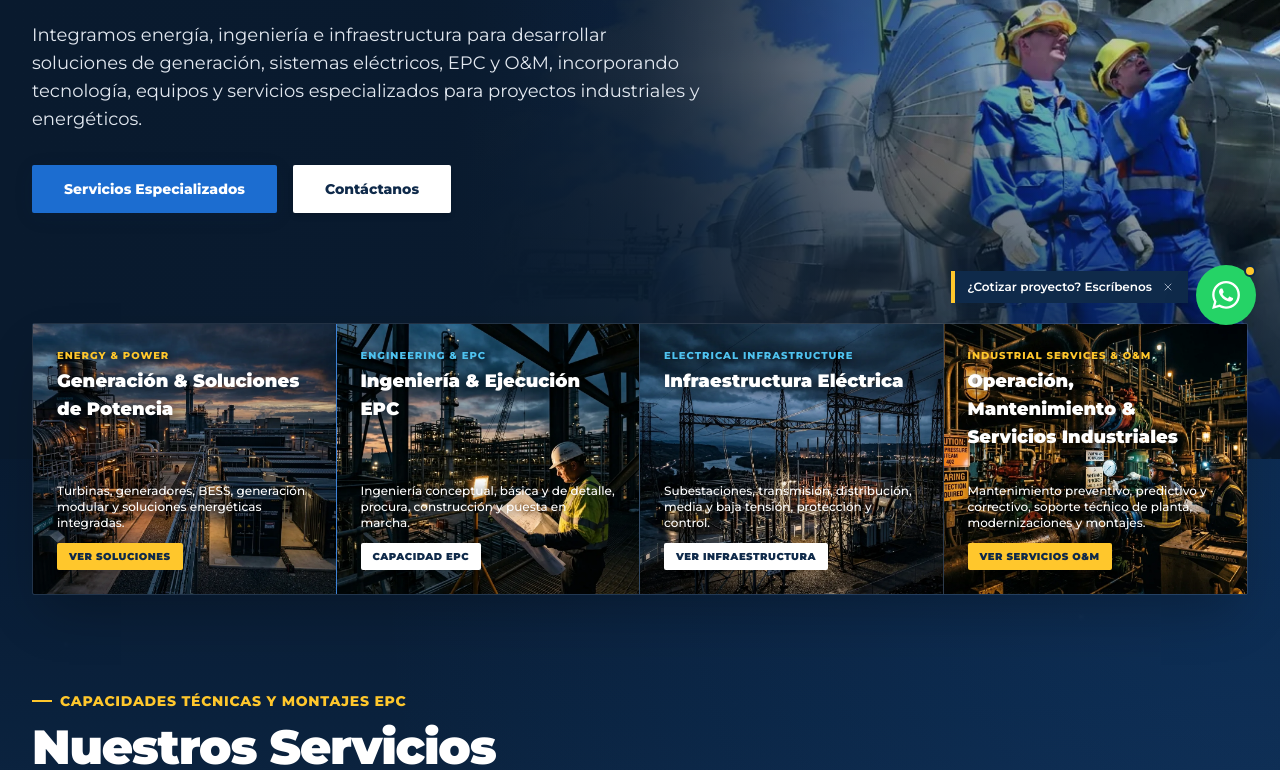
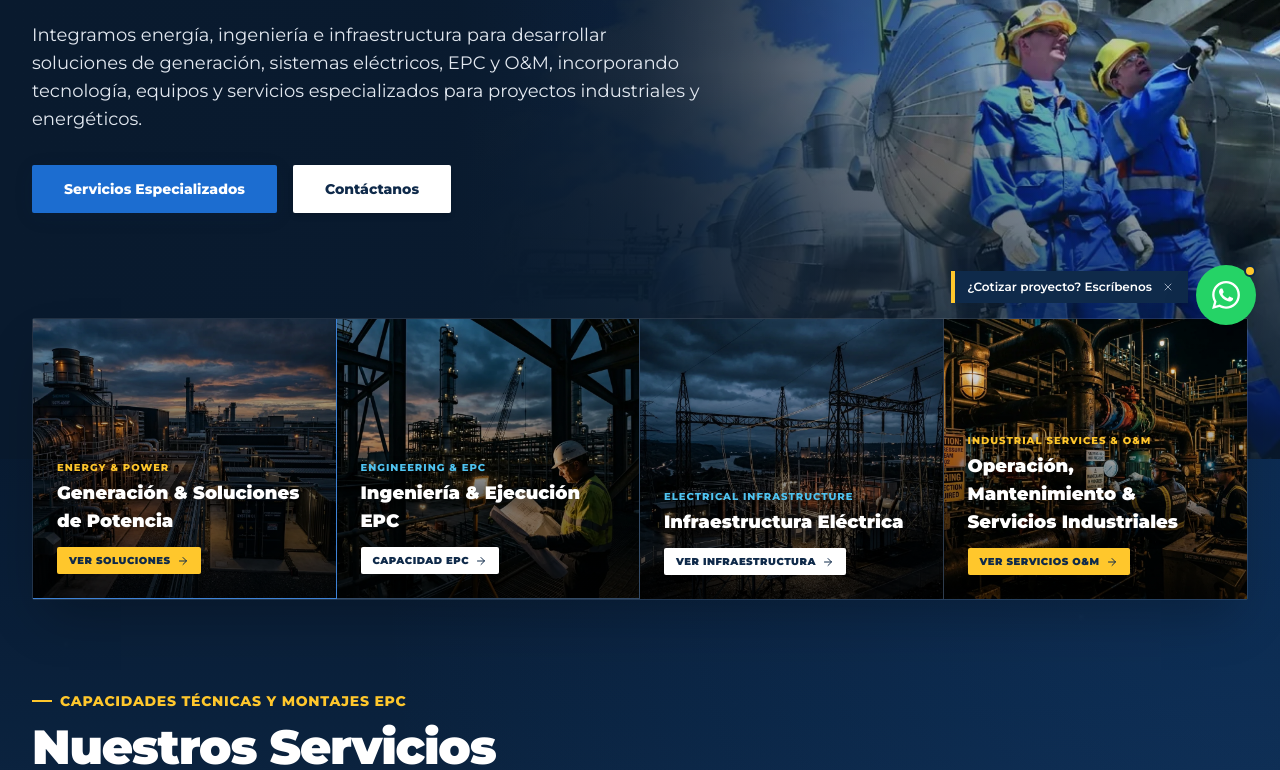
Before and after one commit to TeTcito/DAIMSAS, a React (Vite) app: page / in a window 1280 px wide. Shown: the part 451-1221 px from the top of the page. Built offline with nearby package versions, Linux system fonts and the light colour scheme.

Commit message:
feat(hero): tarjetas continuas con botones siempre visibles y despliegue suave del mensaje

```diff
--- a/src/components/Hero.jsx
+++ b/src/components/Hero.jsx
@@ -1,6 +1,67 @@
-import React from 'react';
+import React, { useState } from 'react';
+import { ChevronDown, ArrowRight } from 'lucide-react';
+
+const heroCards = [
+  {
+    id: 'power',
+    eyebrow: 'ENERGY & POWER',
+    eyebrowColor: 'text-amarillo-seguridad',
+    title: 'Generación & Soluciones de Potencia',
+    desc: 'Turbinas, generadores, BESS, generación modular y soluciones energéticas integradas.',
+    btnText: 'VER SOLUCIONES',
+    btnClass: 'bg-amarillo-seguridad hover:bg-amber-400 text-azul-marino',
+    btnHref: '#servicios',
+    image: '/assets/hero-card-power.webp',
+    alt: 'Generación y Soluciones de Potencia DAIM',
+    bgClass: 'bg-azul-daim',
+  },
+  {
+    id: 'epc',
+    eyebrow: 'ENGINEERING & EPC',
+    eyebrowColor: 'text-celeste-energia',
+    title: 'Ingeniería & Ejecución EPC',
+    desc: 'Ingeniería conceptual, básica y de detalle, procura, construcción y puesta en marcha.',
+    btnText: 'CAPACIDAD EPC',
+    btnClass: 'bg-white hover:bg-slate-100 text-azul-marino',
+    btnHref: '#servicios',
+    image: '/assets/hero-card-epc.webp',
+    alt: 'Ingeniería y Ejecución EPC DAIM',
+    bgClass: 'bg-azul-marino',
+  },
+  {
+    id: 'electrical',
+    eyebrow: 'ELECTRICAL INFRASTRUCTURE',
+    eyebrowColor: 'text-celeste-energia',
+    title: 'Infraestructura Eléctrica',
+    desc: 'Subestaciones, transmisión, distribución, media y baja tensión, protección y control.',
+    btnText: 'VER INFRAESTRUCTURA',
+    btnClass: 'bg-white hover:bg-slate-100 text-azul-marino',
+    btnHref: '#energia',
+    image: '/assets/hero-card-electrical.webp',
+    alt: 'Infraestructura Eléctrica DAIM',
+    bgClass: 'bg-azul-marino-dark',
+  },
+  {
+    id: 'om',
+    eyebrow: 'INDUSTRIAL SERVICES & O&M',
+    eyebrowColor: 'text-amarillo-seguridad',
+    title: 'Operación, Mantenimiento & Servicios Industriales',
+    desc: 'Mantenimiento preventivo, predictivo y correctivo, soporte técnico de planta, modernizaciones y montajes.',
+    btnText: 'VER SERVICIOS O&M',
+    btnClass: 'bg-amarillo-seguridad hover:bg-amber-400 text-azul-marino',
+    btnHref: '#servicios',
+    image: '/assets/hero-card-om.webp',
+    alt: 'Operación, Mantenimiento y Servicios Industriales DAIM',
+    bgClass: 'bg-azul-marino',
+  },
+];
 
 export default function Hero() {
+  const [activeCard, setActiveCard] = useState(null);
+
+  const toggleCard = (index) => {
+    setActiveCard((prev) => (prev === index ? null : index));
+  };
   return (
     <section
       id="hero"
@@ -67,144 +128,88 @@ export default function Hero() {
 
       {/* 4 Tarjetas Inferiores DAIM - Superpuestas al 50% en desktop */}
       <div className="relative lg:absolute lg:bottom-0 lg:left-0 lg:right-0 z-20 max-w-7xl mx-auto px-4 sm:px-6 lg:px-8 w-full translate-y-4 sm:translate-y-8 lg:translate-y-1/2">
-        <div className="grid grid-cols-1 sm:grid-cols-2 lg:grid-cols-4 gap-0 shadow-2xl overflow-hidden rounded-sm border border-white/10">
-
-          {/* Card 1: ENERGY & POWER */}
-          <div className="bg-azul-daim text-white p-4 sm:p-5 lg:p-6 relative overflow-hidden flex flex-col justify-between min-h-[190px] sm:min-h-[230px] lg:min-h-[270px] group border-b sm:border-b-0 border-r border-white/15">
+        <div className="grid grid-cols-1 sm:grid-cols-2 lg:grid-cols-4 gap-0 shadow-2xl rounded-sm border border-white/10">
+          {heroCards.map((card, idx) => {
+            const isActive = activeCard === idx;
+            return (
+              <div
+                key={card.id}
+                onClick={() => toggleCard(idx)}
+                role="button"
+                tabIndex={0}
+                onKeyDown={(e) => {
+                  if (e.key === 'Enter' || e.key === ' ') {
+                    e.preventDefault();
+                    toggleCard(idx);
+                  }
+                }}
+                className={`text-white p-4 sm:p-5 lg:p-6 relative overflow-hidden flex flex-col justify-end min-h-[200px] sm:min-h-[230px] lg:h-[280px] group border-b border-white/15 last:border-b-0 sm:border-b-0 sm:[&:nth-child(1)]:border-b sm:[&:nth-child(2)]:border-b sm:[&:nth-child(odd)]:border-r lg:border-b-0 lg:border-r lg:last:border-r-0 cursor-pointer select-none transition-all duration-500 ease-out hover:scale-[1.02] hover:z-20 hover:shadow-2xl ${
+                  card.bgClass
+                } ${
+                  isActive ? 'ring-2 ring-inset ring-amarillo-seguridad z-10' : ''
+                }`}
+              >
+                {/* Background Image with Zoom on Hover */}
                 <div className="absolute inset-0 pointer-events-none overflow-hidden">
                   <img
-                src="/assets/hero-card-power.webp"
-                alt="Generación y Soluciones de Potencia DAIM"
-                className="w-full h-full object-cover object-center transition-transform duration-700 group-hover:scale-105"
+                    src={card.image}
+                    alt={card.alt}
+                    className="w-full h-full object-cover object-center transition-transform duration-700 ease-out group-hover:scale-110"
                     loading="eager"
                     decoding="async"
                   />
+                  {/* Subtle dynamic overlay on active or hover */}
+                  <div
+                    className={`absolute inset-0 bg-gradient-to-t transition-opacity duration-500 ${
+                      isActive
+                        ? 'from-black/95 via-black/80 to-black/40 opacity-95'
+                        : 'from-black/90 via-black/50 to-transparent opacity-75 group-hover:opacity-85'
+                    }`}
+                  />
                 </div>
 
-            <div className="relative z-10">
-              <span className="text-[10px] font-extrabold tracking-widest text-amarillo-seguridad uppercase block mb-1 drop-shadow-[0_2px_4px_rgba(0,0,0,0.95)]">
-                ENERGY & POWER
+                {/* Content Block: Everything at bottom, smoothly glides up when active */}
+                <div className="relative z-10 w-full">
+                  {/* Header: Short title (Eyebrow) above Big Title */}
+                  <div className="transition-transform duration-700 ease-[cubic-bezier(0.16,1,0.3,1)]">
+                    <span
+                      className={`text-[10px] font-extrabold tracking-widest ${card.eyebrowColor} uppercase block mb-1 drop-shadow-[0_2px_4px_rgba(0,0,0,0.95)]`}
+                    >
+                      {card.eyebrow}
                     </span>
                     <h3 className="text-base sm:text-lg font-black text-white leading-tight drop-shadow-[0_2px_8px_rgba(0,0,0,0.95)]">
-                Generación & Soluciones de Potencia
+                      {card.title}
                     </h3>
                   </div>
 
-            <div className="relative z-10 mt-3 sm:mt-4">
-              <p className="text-[11px] sm:text-xs text-white font-medium leading-snug mb-3 drop-shadow-[0_1px_5px_rgba(0,0,0,0.95)]">
-                Turbinas, generadores, BESS, generación modular y soluciones energéticas integradas.
+                  {/* Expandable message ONLY beneath the title */}
+                  <div
+                    className={`transition-all duration-700 ease-[cubic-bezier(0.16,1,0.3,1)] overflow-hidden ${
+                      isActive
+                        ? 'max-h-36 opacity-100 mt-2.5 mb-2.5 pointer-events-auto'
+                        : 'max-h-0 opacity-0 mt-0 mb-0 pointer-events-none'
+                    }`}
+                  >
+                    <p className="text-[11px] sm:text-xs text-slate-200 font-medium leading-snug drop-shadow-[0_1px_5px_rgba(0,0,0,0.95)]">
+                      {card.desc}
                     </p>
+                  </div>
+
+                  {/* Action button: ALWAYS visible underneath the long title */}
+                  <div className="mt-2.5 sm:mt-3">
                     <a
-                href="#servicios"
-                className="inline-flex items-center space-x-1.5 px-3 py-1.5 bg-amarillo-seguridad hover:bg-amber-400 text-azul-marino font-black rounded-sm text-[10px] uppercase tracking-wider transition-all shadow-lg active:scale-95"
+                      href={card.btnHref}
+                      onClick={(e) => e.stopPropagation()}
+                      className={`inline-flex items-center space-x-1.5 px-3 py-1.5 ${card.btnClass} font-black rounded-sm text-[10px] uppercase tracking-wider transition-all shadow-lg active:scale-95`}
                     >
-                <span>VER SOLUCIONES</span>
+                      <span>{card.btnText}</span>
+                      <ArrowRight className="w-3 h-3" />
                     </a>
                   </div>
                 </div>
-
-          {/* Card 2: ENGINEERING & EPC */}
-          <div className="bg-azul-marino text-white p-4 sm:p-5 lg:p-6 relative overflow-hidden flex flex-col justify-between min-h-[190px] sm:min-h-[230px] lg:min-h-[270px] group border-b sm:border-b-0 border-r border-white/15">
-            <div className="absolute inset-0 pointer-events-none overflow-hidden">
-              <img
-                src="/assets/hero-card-epc.webp"
-                alt="Ingeniería y Ejecución EPC DAIM"
-                className="w-full h-full object-cover object-center transition-transform duration-700 group-hover:scale-105"
-                loading="eager"
-                decoding="async"
-              />
               </div>
-
-            <div className="relative z-10">
-              <span className="text-[10px] font-extrabold tracking-widest text-celeste-energia uppercase block mb-1 drop-shadow-[0_2px_4px_rgba(0,0,0,0.95)]">
-                ENGINEERING & EPC
-              </span>
-              <h3 className="text-base sm:text-lg font-black text-white leading-tight drop-shadow-[0_2px_8px_rgba(0,0,0,0.95)]">
-                Ingeniería & Ejecución EPC
-              </h3>
-            </div>
-
-            <div className="relative z-10 mt-3 sm:mt-4">
-              <p className="text-[11px] sm:text-xs text-white font-medium leading-snug mb-3 drop-shadow-[0_1px_5px_rgba(0,0,0,0.95)]">
-                Ingeniería conceptual, básica y de detalle, procura, construcción y puesta en marcha.
-              </p>
-              <a
-                href="#servicios"
-                className="inline-flex items-center space-x-1.5 px-3 py-1.5 bg-white hover:bg-slate-100 text-azul-marino font-black rounded-sm text-[10px] uppercase tracking-wider transition-all shadow-lg active:scale-95"
-              >
-                <span>CAPACIDAD EPC</span>
-              </a>
-            </div>
-          </div>
-
-          {/* Card 3: ELECTRICAL INFRASTRUCTURE */}
-          <div className="bg-azul-marino-dark text-white p-4 sm:p-5 lg:p-6 relative overflow-hidden flex flex-col justify-between min-h-[190px] sm:min-h-[230px] lg:min-h-[270px] group border-b sm:border-b-0 border-r border-white/15">
-            <div className="absolute inset-0 pointer-events-none overflow-hidden">
-              <img
-                src="/assets/hero-card-electrical.webp"
-                alt="Infraestructura Eléctrica DAIM"
-                className="w-full h-full object-cover object-center transition-transform duration-700 group-hover:scale-105"
-                loading="eager"
-                decoding="async"
-              />
-            </div>
-
-            <div className="relative z-10">
-              <span className="text-[10px] font-extrabold tracking-widest text-celeste-energia uppercase block mb-1 drop-shadow-[0_2px_4px_rgba(0,0,0,0.95)]">
-                ELECTRICAL INFRASTRUCTURE
-              </span>
-              <h3 className="text-base sm:text-lg font-black text-white leading-tight drop-shadow-[0_2px_8px_rgba(0,0,0,0.95)]">
-                Infraestructura Eléctrica
-              </h3>
-            </div>
-
-            <div className="relative z-10 mt-3 sm:mt-4">
-              <p className="text-[11px] sm:text-xs text-white font-medium leading-snug mb-3 drop-shadow-[0_1px_5px_rgba(0,0,0,0.95)]">
-                Subestaciones, transmisión, distribución, media y baja tensión, protección y control.
-              </p>
-              <a
-                href="#energia"
-                className="inline-flex items-center space-x-1.5 px-3 py-1.5 bg-white hover:bg-slate-100 text-azul-marino font-black rounded-sm text-[10px] uppercase tracking-wider transition-all shadow-lg active:scale-95"
-              >
-                <span>VER INFRAESTRUCTURA</span>
-              </a>
-            </div>
-          </div>
-
-          {/* Card 4: INDUSTRIAL SERVICES & O&M */}
-          <div className="bg-azul-marino text-white p-4 sm:p-5 lg:p-6 relative overflow-hidden flex flex-col justify-between min-h-[190px] sm:min-h-[230px] lg:min-h-[270px] group">
-            <div className="absolute inset-0 pointer-events-none overflow-hidden">
-              <img
-                src="/assets/hero-card-om.webp"
-                alt="Operación, Mantenimiento y Servicios Industriales DAIM"
-                className="w-full h-full object-cover object-center transition-transform duration-700 group-hover:scale-105"
-                loading="eager"
-                decoding="async"
-              />
-            </div>
-
-            <div className="relative z-10">
-              <span className="text-[10px] font-extrabold tracking-widest text-amarillo-seguridad uppercase block mb-1 drop-shadow-[0_2px_4px_rgba(0,0,0,0.95)]">
-                INDUSTRIAL SERVICES & O&M
-              </span>
-              <h3 className="text-base sm:text-lg font-black text-white leading-tight drop-shadow-[0_2px_8px_rgba(0,0,0,0.95)]">
-                Operación, Mantenimiento & Servicios Industriales
-              </h3>
-            </div>
-
-            <div className="relative z-10 mt-3 sm:mt-4">
-              <p className="text-[11px] sm:text-xs text-white font-medium leading-snug mb-3 drop-shadow-[0_1px_5px_rgba(0,0,0,0.95)]">
-                Mantenimiento preventivo, predictivo y correctivo, soporte técnico de planta, modernizaciones y montajes.
-              </p>
-              <a
-                href="#servicios"
-                className="inline-flex items-center space-x-1.5 px-3 py-1.5 bg-amarillo-seguridad hover:bg-amber-400 text-azul-marino font-black rounded-sm text-[10px] uppercase tracking-wider transition-all shadow-lg active:scale-95"
-              >
-                <span>VER SERVICIOS O&M</span>
-              </a>
-            </div>
-          </div>
-
+            );
+          })}
         </div>
       </div>
     </section>
```
Lines whose indentation alone changed are shown as unchanged.
